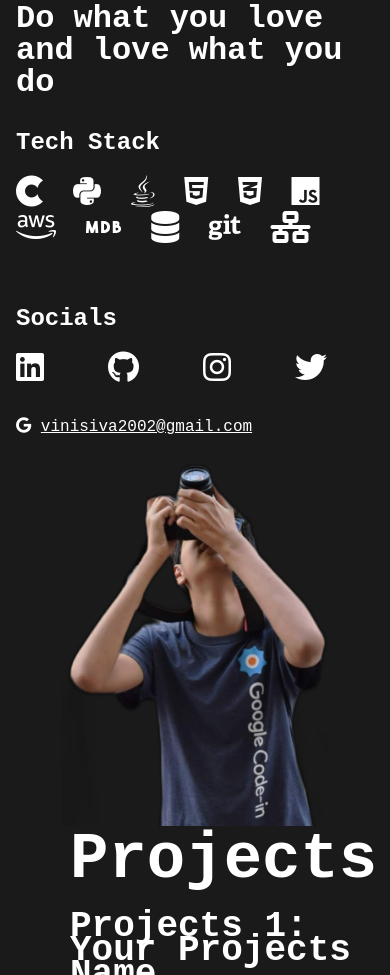
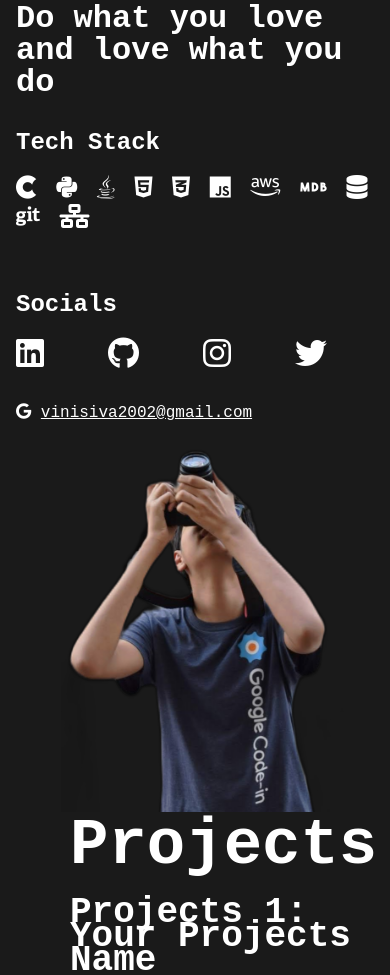
Before and after one commit to Vinayakoo7/Personal-Portfolio-Website, a plain HTML site: page index.html in a window 390 px wide. Shown: the part 969-1944 px from the top of the page. Drawn offline with Linux system fonts and the light colour scheme.

Commit message:
Fixed mobile-d-crowding for the tech stack icons

```diff
--- a/css/styles.css
+++ b/css/styles.css
@@ -341,7 +341,15 @@ html {
     .projects-section p {
         font-size: 150%;
     }
+    @media (max-width: 600px) {
+        .tech-item {
+            font-size: 150%;
+            margin-right: 10px; /* Adjust as needed */
+            flex-basis: 50%; /* Adjust as needed */
 
+
+        }
+    }
 
     /* Add Media Queries for Large Screens */
 
@@ -386,6 +394,8 @@ html {
     .section-stop {
         scroll-margin-top: 9rem;
     }
+
+
     }
 
     @media (min-width: 920px) {
```
